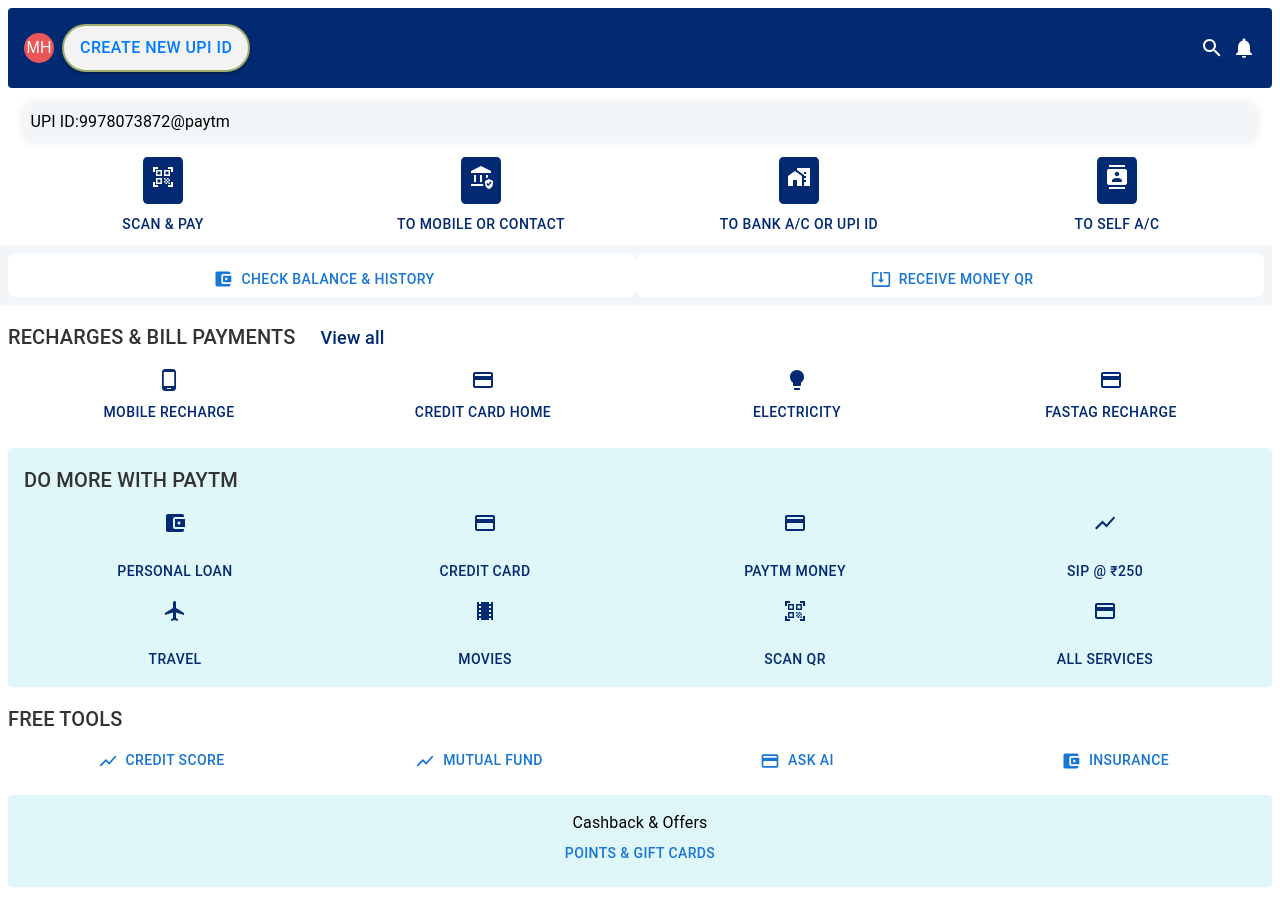
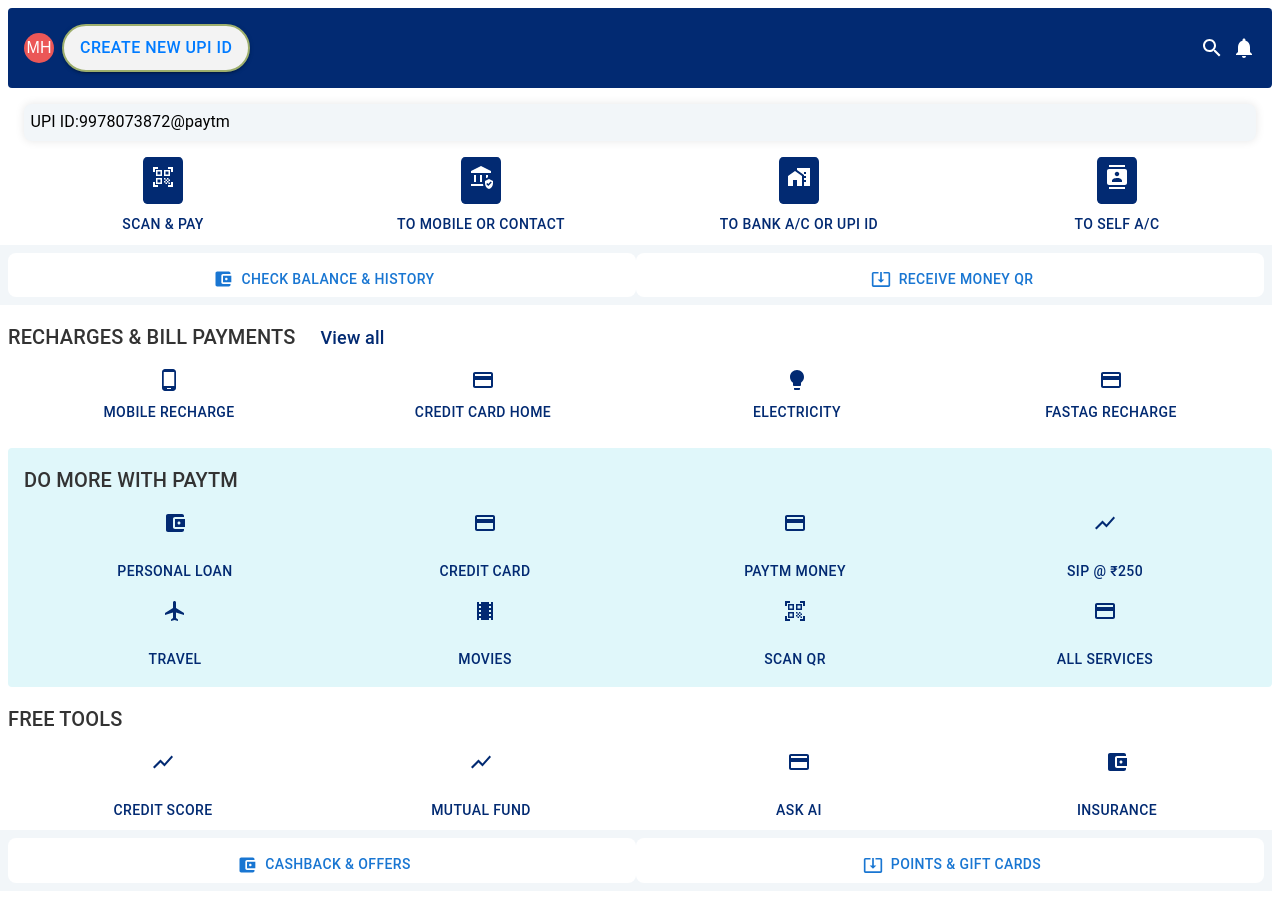
Before and after one commit to Mukund-H-Opash/paytm, a Next.js app: page /home in a window 1280 px wide. Shown: the top 901 px of the page. Built offline with nearby package versions, Linux system fonts and the light colour scheme.

Commit message:
update layout and store

```diff
--- a/src/app/components/SplashScreen.tsx
+++ b/src/app/components/SplashScreen.tsx
@@ -5,7 +5,7 @@
 import { Box, Typography } from '@mui/material';
 import { VerifiedUser } from '@mui/icons-material';
 import Image from 'next/image';
-import { useAppDispatch, useAppSelector } from '../../store';
+import { useAppDispatch, useAppSelector } from '../../store/store';
 import { setLoading } from '../../store/loadingSlice';
 
 const SplashScreen = () => {
--- a/src/app/home/page.tsx
+++ b/src/app/home/page.tsx
@@ -6,12 +6,10 @@
 import ContactsIcon from '@mui/icons-material/Contacts';
 import SystemUpdateAltIcon from '@mui/icons-material/SystemUpdateAlt';
 import HomeWorkIcon from '@mui/icons-material/HomeWork';
-import ReplayIcon from '@mui/icons-material/Replay';
-import ArrowCircleRightIcon from '@mui/icons-material/ArrowCircleRight';
 import PhoneAndroidIcon from "@mui/icons-material/PhoneAndroid";
 import CreditCardIcon from "@mui/icons-material/CreditCard";
 import LightbulbIcon from "@mui/icons-material/Lightbulb";
-import LocalAtmIcon from "@mui/icons-material/LocalAtm";
+
 import QrCodeScannerIcon from '@mui/icons-material/QrCodeScanner';
 import ShowChartIcon from "@mui/icons-material/ShowChart";
 import FlightIcon from "@mui/icons-material/Flight";
@@ -19,7 +17,7 @@
 import NotificationsIcon from '@mui/icons-material/Notifications';
 import AccountBalanceWalletIcon from "@mui/icons-material/AccountBalanceWallet";
 import SearchIcon from "@mui/icons-material/Search"; // Import SearchIcon for the search button
-import { useAppDispatch, useAppSelector } from "../../store";
+import { useAppDispatch, useAppSelector } from "../../store/store";
 import { incrementAttempt, setUpiId } from "../../store/upiSlice";
 
 export default function HomePage() {
@@ -44,7 +42,7 @@
   {/* Header Section */}
   <Box
     sx={{
-      backgroundColor: "#022A72", // Updated background color
+      backgroundColor: "#022A72",
       padding: { xs: 1, sm: 2 },
       borderRadius: 1,
       mb: 2,
@@ -60,7 +58,7 @@
         sx={{
           width: { xs: 25, sm: 30 },
           height: { xs: 25, sm: 30 },
-          backgroundColor: "#EB5757", // Updated red color
+          backgroundColor: "#EB5757",
           borderRadius: "50%",
           color: "white",
           display: "flex",
@@ -76,7 +74,7 @@
         variant="contained"
         sx={{
           background: "linear-gradient(90deg, #f3f3f3, #f3f3f3)",
-          border: `2px solid #9DAE6C`, // Added second border color
+          border: `2px solid #9DAE6C`,
           color: "#007bff",
           fontSize: { xs: "0.8rem", sm: "1rem" },
 
@@ -91,8 +89,8 @@
     </Box>
     <Box sx={{ display: "flex", alignItems: "center", gap: 1 }}>
 
-      <SearchIcon sx={{ color: "white", fontSize: { xs: 20, sm: 24 } }} /> {/* Replaced QrCode2Icon with SearchIcon to match image */}
-      <NotificationsIcon sx={{ color: "white", fontSize: { xs: 20, sm: 24 } }} /> {/* Replaced with a bell-like icon if available, using PaymentIcon as placeholder */}
+      <SearchIcon sx={{ color: "white", fontSize: { xs: 20, sm: 24 } }} />
+      <NotificationsIcon sx={{ color: "white", fontSize: { xs: 20, sm: 24 } }} />
     </Box>
   </Box>
 
@@ -789,83 +787,193 @@
         FREE TOOLS
       </Typography>
       <Grid container spacing={1} sx={{ mb: 2 }}>
-        <Grid item xs={6} sm={3}>
+        {/* Credit Score Button */}
+        <Grid item xs={3}>
           <Button
             fullWidth
-            startIcon={<ShowChartIcon />}
-
-            sx={{ fontSize: { xs: "0.75rem", sm: "0.875rem" } }}
+            sx={{
+              display: "flex",
+              flexDirection: "column",
+              alignItems: "center",
+              justifyContent: "center",
+              fontSize: { xs: "0.75rem", sm: "0.875rem" },
+              color: "#022A72",
+              "&:hover": {
+                backgroundColor: "rgba(2, 42, 114, 0.1)",
+              },
+              padding: 0, // Removed padding around button to fit content perfectly
+            }}
           >
+            <Box
+              sx={{
+                // backgroundColor: "#022A72",
+                color: "#022A72",
+                borderRadius: "10%",
+                p: 1,
+                mb: 1, // Space between icon and text
+              }}
+            >
+              <ShowChartIcon />
+            </Box>
             Credit Score
           </Button>
         </Grid>
-        <Grid item xs={6} sm={3}>
+
+        {/* Mutual Fund Button */}
+        <Grid item xs={3}>
           <Button
             fullWidth
-            startIcon={<ShowChartIcon />}
-
-            sx={{ fontSize: { xs: "0.75rem", sm: "0.875rem" } }}
+            sx={{
+              display: "flex",
+              flexDirection: "column",
+              alignItems: "center",
+              justifyContent: "center",
+              fontSize: { xs: "0.75rem", sm: "0.875rem" },
+              color: "#022A72",
+              "&:hover": {
+                backgroundColor: "rgba(2, 42, 114, 0.1)",
+              },
+              padding: 0,
+            }}
           >
+            <Box
+              sx={{
+                // backgroundColor: "#022A72",
+                color: "#022A72",
+                borderRadius: "10%",
+                p: 1,
+                mb: 1,
+              }}
+            >
+              <ShowChartIcon />
+            </Box>
             Mutual Fund
           </Button>
         </Grid>
-        <Grid item xs={6} sm={3}>
+
+        {/* Ask AI Button */}
+        <Grid item xs={3}>
           <Button
             fullWidth
-            startIcon={<PaymentIcon />}
-
-            sx={{ fontSize: { xs: "0.75rem", sm: "0.875rem" } }}
+            sx={{
+              display: "flex",
+              flexDirection: "column",
+              alignItems: "center",
+              justifyContent: "center",
+              fontSize: { xs: "0.75rem", sm: "0.875rem" },
+              color: "#022A72",
+              "&:hover": {
+                backgroundColor: "rgba(2, 42, 114, 0.1)",
+              },
+              padding: 0,
+            }}
           >
+            <Box
+              sx={{
+                // backgroundColor: "#022A72",
+                color: "#022A72",
+                borderRadius: "10%",
+                p: 1,
+                mb: 1,
+              }}
+            >
+              <PaymentIcon />
+            </Box>
             Ask AI
           </Button>
         </Grid>
-        <Grid item xs={6} sm={3}>
+
+        {/* Insurance Button */}
+        <Grid item xs={3}>
           <Button
             fullWidth
-            startIcon={<AccountBalanceWalletIcon />}
-
-            sx={{ fontSize: { xs: "0.75rem", sm: "0.875rem" } }}
+            sx={{
+              display: "flex",
+              flexDirection: "column",
+              alignItems: "center",
+              justifyContent: "center",
+              fontSize: { xs: "0.75rem", sm: "0.875rem" },
+              color: "#022A72",
+              "&:hover": {
+                backgroundColor: "rgba(2, 42, 114, 0.1)",
+              },
+              padding: 0,
+            }}
           >
+            <Box
+              sx={{
+                // backgroundColor: "#022A72",
+                color: "#022A72",
+                borderRadius: "10%",
+                p: 1,
+                mb: 1,
+              }}
+            >
+              <AccountBalanceWalletIcon />
+            </Box>
             Insurance
           </Button>
         </Grid>
       </Grid>
 
+
+
       {/* Cashback & Ad */}
-      <Box
-        sx={{
-          mb: 2,
-          backgroundColor: "#e0f7fa",
-          p: 2,
-          borderRadius: 1,
-          textAlign: "center",
-        }}
-      >
-        <Typography sx={{ fontSize: { xs: "0.9rem", sm: "1rem" } }}>
-          Cashback & Offers
-        </Typography>
-        <Button
+      <Grid container spacing={1}
+      sx={{ mb: 2
+            ,backgroundColor: "#f2f6f9",p: 1,
 
-          sx={{ fontSize: { xs: "0.75rem", sm: "0.875rem" } }}
-        >
-          Points & Gift Cards
-        </Button>
-      </Box>
+       }}>
+        <Grid item xs={6}
+        sx={{ backgroundColor: "#ffffff",borderRadius: 2 }}>
+          <Button
+            fullWidth
+            startIcon={<AccountBalanceWalletIcon />}
+
+            sx={{ fontSize: { xs: "0.6rem", sm: "0.875rem" } }}
+          >
+            cashback & Offers
+          </Button>
+        </Grid>
+        <Grid item xs={6}
+        sx={{ backgroundColor: "#ffffff",borderRadius: 2, }}>
+          <Button
+            fullWidth
+            startIcon={<SystemUpdateAltIcon/>}
+
+            sx={{ fontSize: { xs: "0.6rem", sm: "0.875rem" } }}
+          >
+            Points & gift Cards
+          </Button>
+        </Grid>
+      </Grid>
 
       <Box
         sx={{
           mb: 2,
-          backgroundColor: "#00c853",
+          backgroundColor: "#022A72",
           p: 2,
-          borderRadius: 1,
+          borderRadius: "2rem",
+          width: "auto",
+          maxWidth: "150px",
           textAlign: "center",
           color: "white",
+          margin: "0 auto",
         }}
-      >
-        <Typography sx={{ fontSize: { xs: "0.9rem", sm: "1rem" } }}>
-          Ad Placeholder (Scan Any QR)
+        >
+        <Typography
+          sx={{
+            fontSize: { xs: "0.9rem", sm: "1rem" },
+            display: "flex",
+            alignItems: "center",
+            justifyContent: "center",
+          }}
+        >
+          <QrCodeScannerIcon sx={{ marginRight: 1 }} />
+          Scan Any QR
         </Typography>
       </Box>
+
     </Box>
   );
 }
--- a/src/app/layout.tsx
+++ b/src/app/layout.tsx
@@ -2,7 +2,7 @@
 
 
 import { Provider } from 'react-redux';
-import { store } from '../store';
+import { store } from '../store/store';
 
 
 export default function RootLayout({
--- /dev/null
+++ b/src/store/searchSlice.tsx
@@ -0,0 +1,33 @@
+// redux/searchSlice.ts
+import { createSlice, PayloadAction } from '@reduxjs/toolkit';
+
+// Define the types for the state
+interface SearchState {
+  searchActive: boolean;
+  query: string;
+}
+
+// Initial state of the slice
+const initialState: SearchState = {
+  searchActive: false,
+  query: '',
+};
+
+const searchSlice = createSlice({
+  name: 'search',
+  initialState,
+  reducers: {
+    // Action to activate or deactivate the search
+    setSearchActive: (state, action: PayloadAction<boolean>) => {
+      state.searchActive = action.payload;
+    },
+    // Action to set the search query
+    setSearchQuery: (state, action: PayloadAction<string>) => {
+      state.query = action.payload;
+    },
+  },
+});
+
+export const { setSearchActive, setSearchQuery } = searchSlice.actions;
+
+export default searchSlice.reducer;
--- a/src/store/index.ts
+++ b/src/store/store.ts
@@ -2,12 +2,15 @@
 import loadingReducer from './loadingSlice';
 import clickReducer from './clickSlice';
 import upiReducer from './upiSlice';
+import searchReducer from './searchSlice';
+import { TypedUseSelectorHook, useDispatch, useSelector } from 'react-redux';
 
 export const store = configureStore({
   reducer: {
     loading: loadingReducer,
     click: clickReducer,
     upi: upiReducer,
+    search: searchReducer,
   },
   middleware: (getDefaultMiddleware) =>
     getDefaultMiddleware({
@@ -18,8 +21,5 @@
 
 export type RootState = ReturnType<typeof store.getState>;
 export type AppDispatch = typeof store.dispatch;
-
-import { TypedUseSelectorHook, useDispatch, useSelector } from 'react-redux';
-
 export const useAppDispatch: () => AppDispatch = useDispatch;
 export const useAppSelector: TypedUseSelectorHook<RootState> = useSelector;
```
